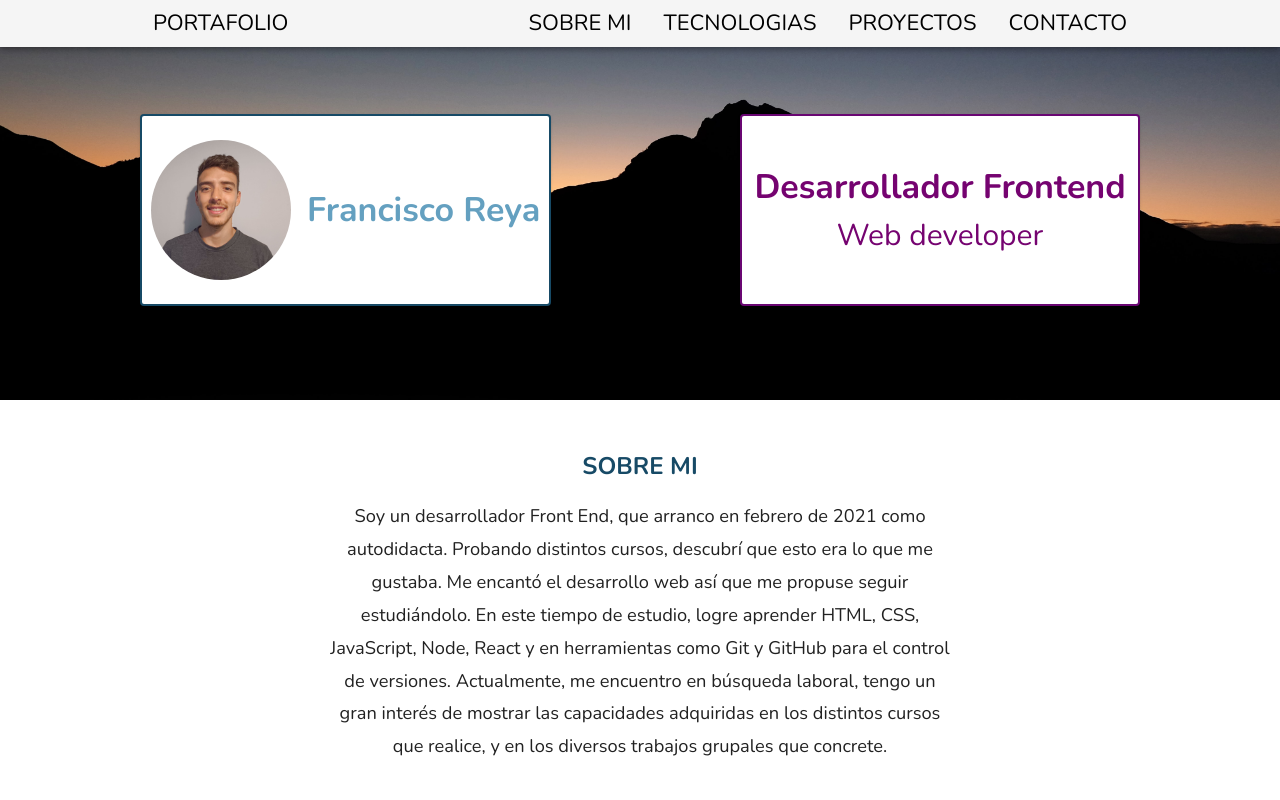
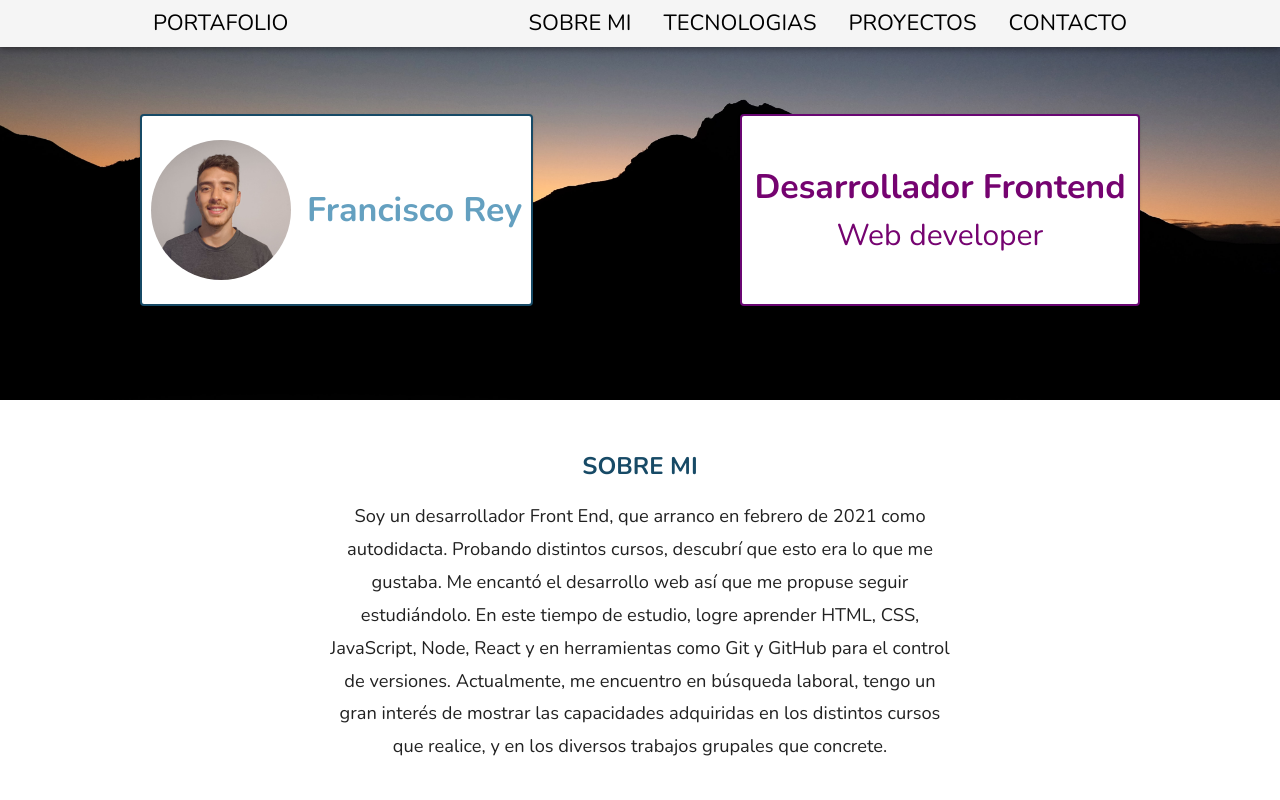
Before and after one commit to franrey98/portafolio-new, a React (Vite) app: page / in a window 1280 px wide. Shown: the top 800 px of the page. Built offline with nearby package versions, Linux system fonts and the light colour scheme.

Commit message:
fix profile

```diff
--- a/src/components/CardProfile.jsx
+++ b/src/components/CardProfile.jsx
@@ -9,8 +9,10 @@ import {
   Card,
 } from "@mui/material";
 import { motion } from "framer-motion";
+import imgProfile from "../img/fotocv2.jpeg";
 
 const CardProfile = () => {
+  console.log(imgProfile);
   return (
     <Stack
       direction={{ md: "column", lg: "row" }}
@@ -39,7 +41,7 @@ const CardProfile = () => {
               width: "140px",
               height: "140px",
             }}
-            src="src\img\fotocv2.jpeg"
+            src={imgProfile}
             alt="algo"
           />
           <Stack>
@@ -48,7 +50,7 @@ const CardProfile = () => {
               fontWeight={"700"}
               fontSize="34px"
             >
-              Francisco Reya
+              Francisco Rey
             </Typography>
           </Stack>
         </Card>
```
